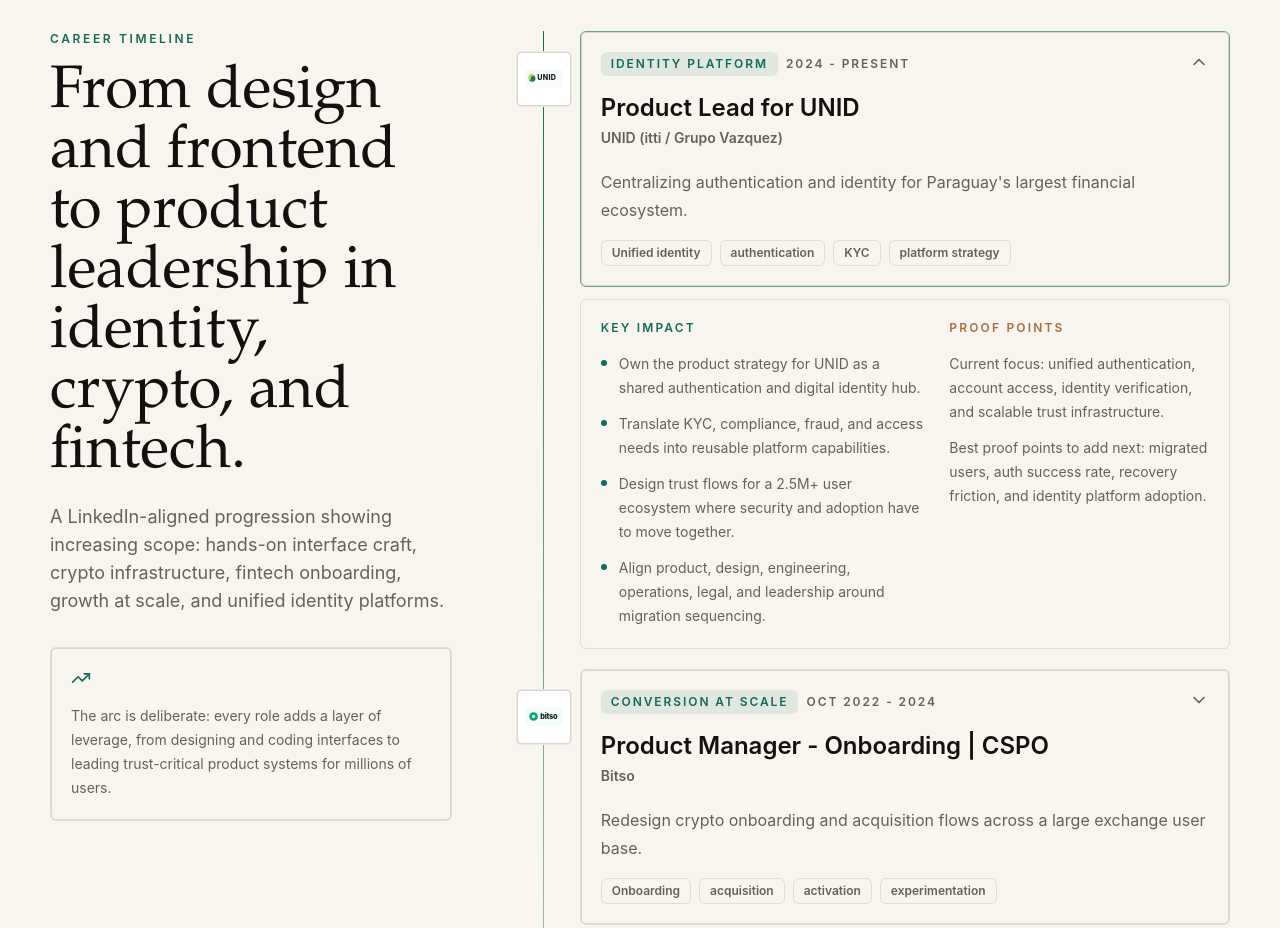
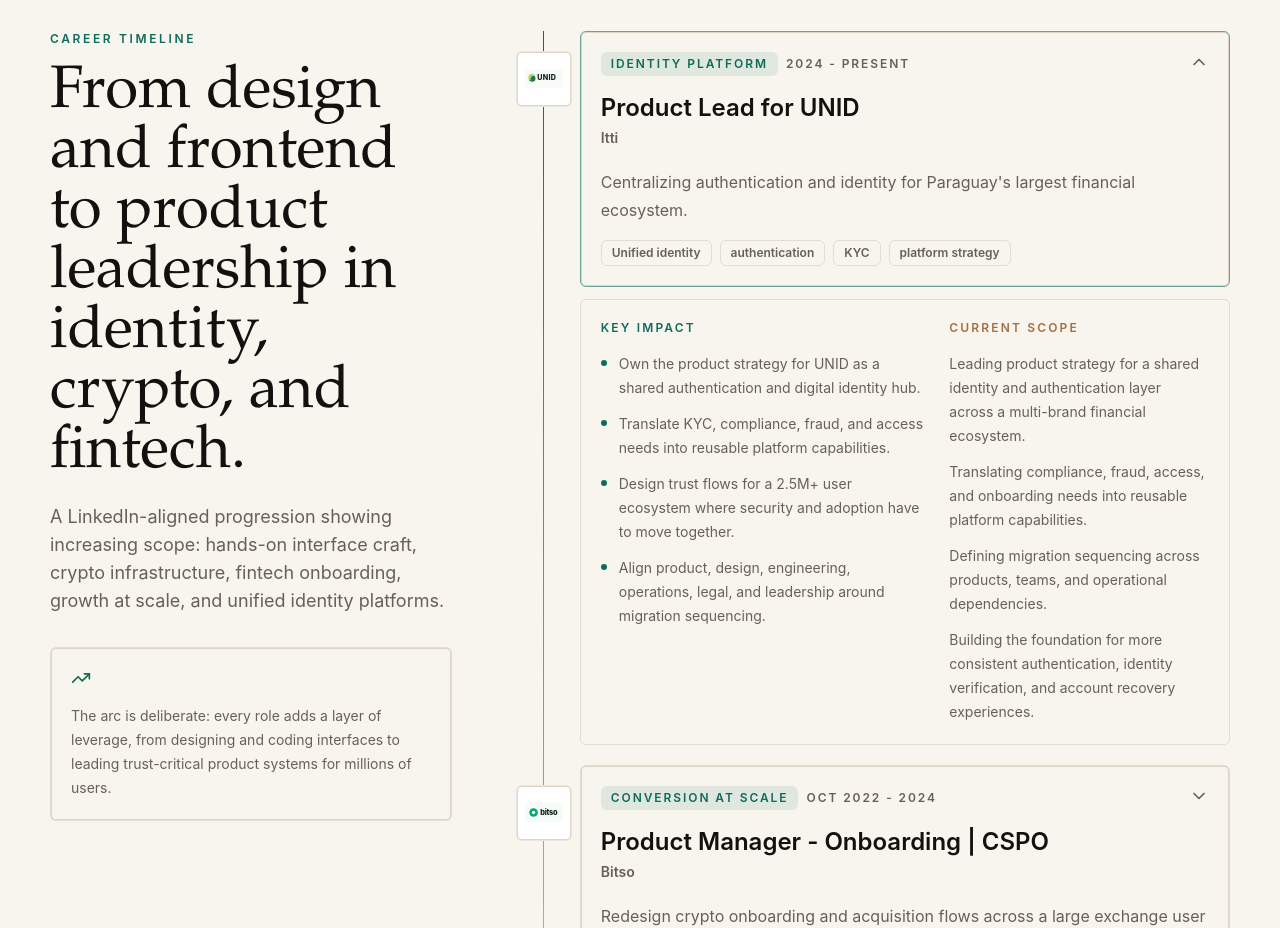
Before and after one commit to ignacioperezroca/ignacio-portfolio, a Next.js app: page / in a window 1280 px wide. Shown: the part 2200-3128 px from the top of the page. Built offline with nearby package versions, Linux system fonts and the light colour scheme.

Commit message:
Update Itti timeline scope copy

```diff
--- a/src/components/Timeline.tsx
+++ b/src/components/Timeline.tsx
@@ -159,7 +159,7 @@
                               </div>
                               <div>
                                 <p className="text-xs font-semibold uppercase tracking-[0.18em] text-accent-bronze dark:text-paper-warm">
-                                  Proof points
+                                  {item.detailTitle ?? "Proof points"}
                                 </p>
                                 <ul className="mt-4 grid gap-3">
                                   {item.details.map((detail) => (
--- a/src/data/portfolio.ts
+++ b/src/data/portfolio.ts
@@ -28,6 +28,7 @@
   logoText: string;
   logoSrc: string;
   logoAlt: string;
+  detailTitle?: string;
   role: string;
   dates: string;
   mission: string;
@@ -142,10 +143,11 @@
 
 export const timelineRoles: TimelineRole[] = [
   {
-    company: "UNID (itti / Grupo Vazquez)",
-    logoText: "UNID",
+    company: "Itti",
+    logoText: "ITTI",
     logoSrc: "/logos/unid.svg",
-    logoAlt: "UNID logo",
+    logoAlt: "Itti logo",
+    detailTitle: "Current scope",
     role: "Product Lead for UNID",
     dates: "2024 - Present",
     mission:
@@ -159,8 +161,10 @@
       "Align product, design, engineering, operations, legal, and leadership around migration sequencing."
     ],
     details: [
-      "Current focus: unified authentication, account access, identity verification, and scalable trust infrastructure.",
-      "Best proof points to add next: migrated users, auth success rate, recovery friction, and identity platform adoption."
+      "Leading product strategy for a shared identity and authentication layer across a multi-brand financial ecosystem.",
+      "Translating compliance, fraud, access, and onboarding needs into reusable platform capabilities.",
+      "Defining migration sequencing across products, teams, and operational dependencies.",
+      "Building the foundation for more consistent authentication, identity verification, and account recovery experiences."
     ]
   },
   {
```
